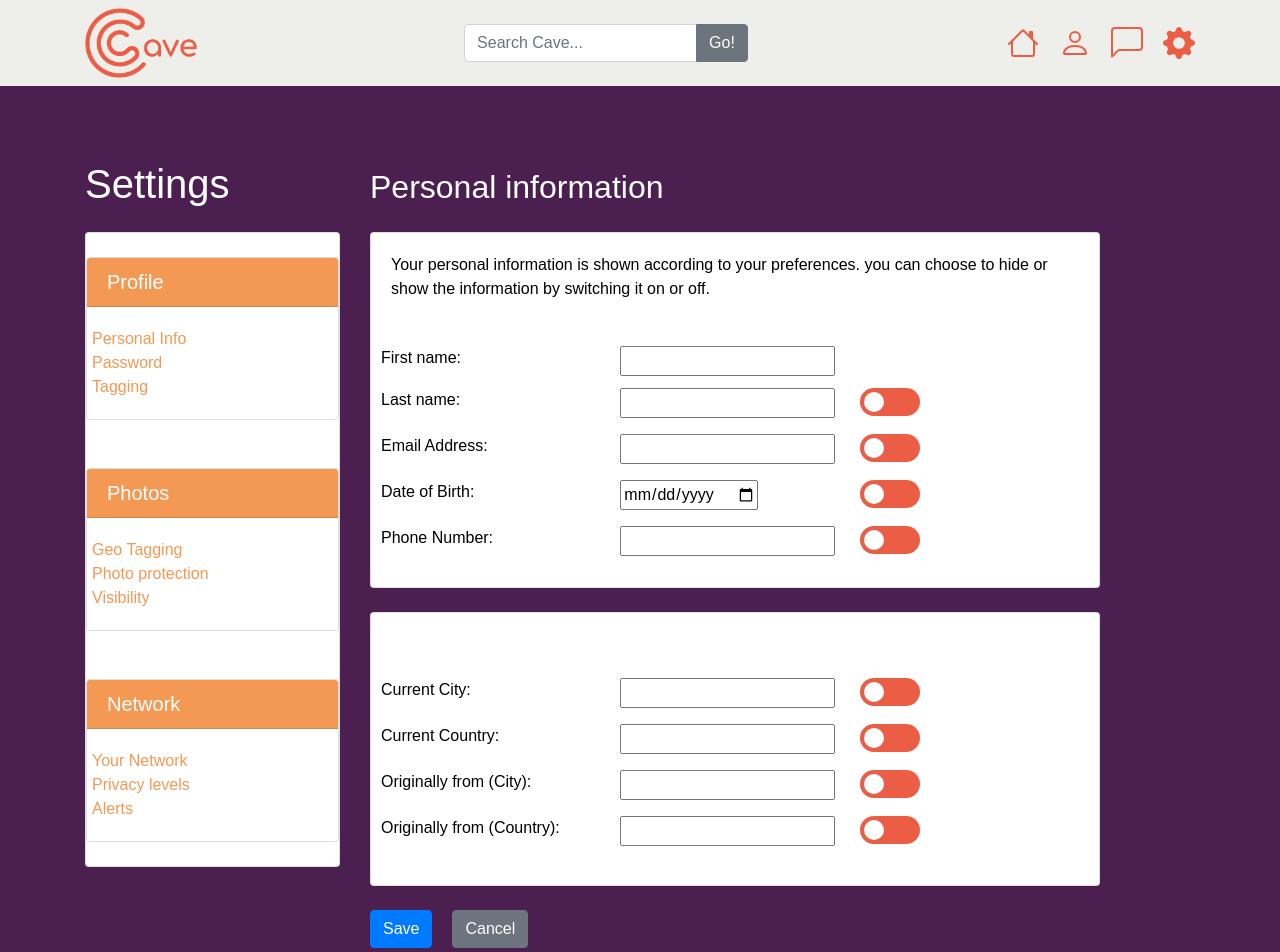
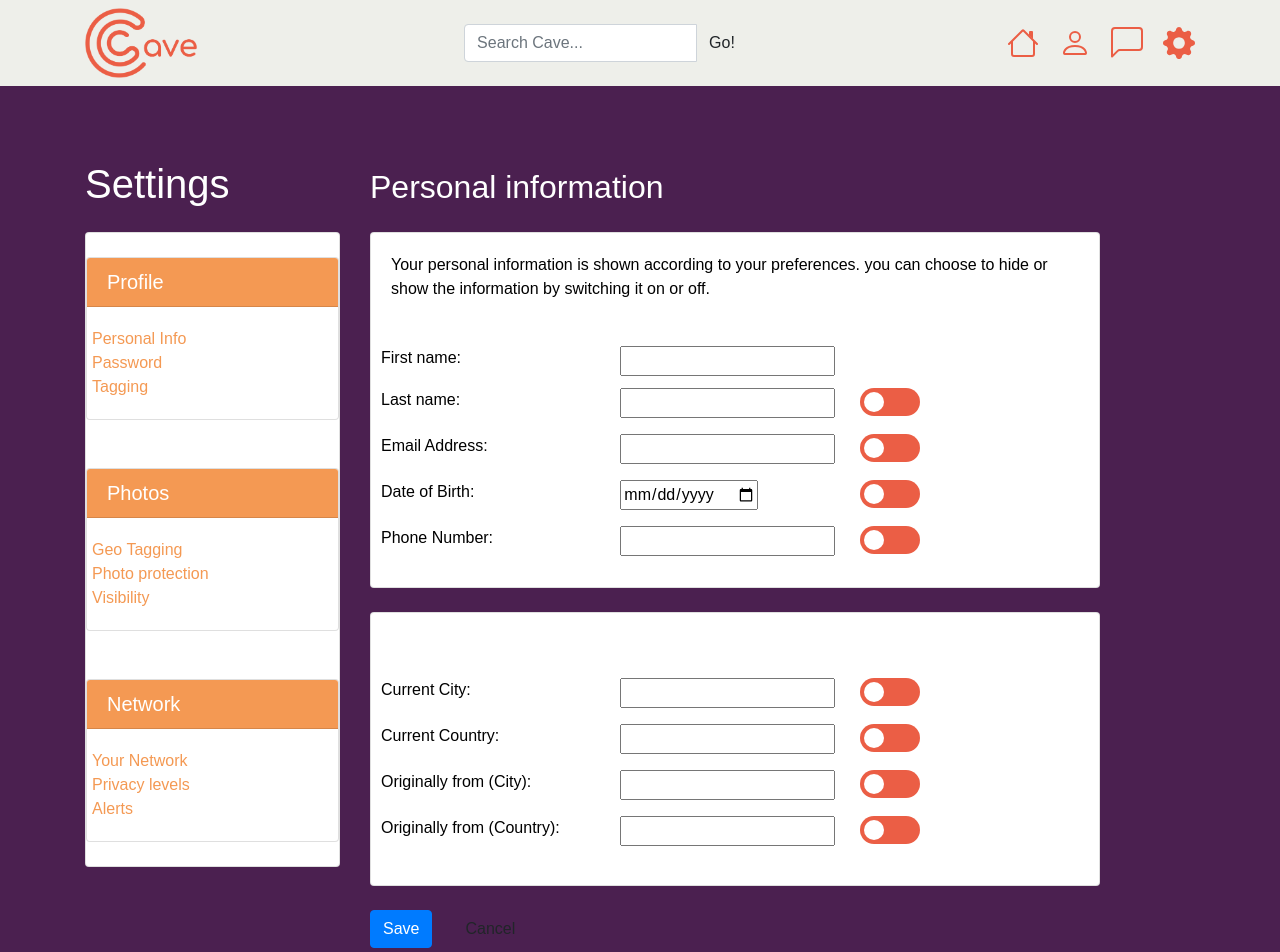
Before and after one commit to DaniD1986/Socialmediapage, a website: page settings-personal.html in a window 1280 px wide. Shown: the top 952 px of the page. Drawn offline with Linux system fonts and the light colour scheme.

Commit message:
Update settings-personal.html

```diff
--- a/settings-personal.html
+++ b/settings-personal.html
@@ -35,7 +35,7 @@
             <div class="input-group">
               <input type="text" class="form-control" placeholder="Search Cave...">
               <span class="input-group-append">
-                <button class="btn btn-secondary" type="button">Go!</button>
+                <button class="btn btn-secondary2" type="button">Go!</button>
                 </li>
                 </ul>
 
@@ -355,7 +355,7 @@
 
 
 				<div>
-					<button class="btn btn-primary" onclick="alert('Your changes have been saved');">Save</button><button class="btn btn-secondary div-button" onClick="history.go(0);">Cancel</button>
+					<button class="btn btn-primary" onclick="alert('Your changes have been saved');">Save</button><button class="btn btn-secondary2 div-button" onClick="history.go(0);">Cancel</button>
 				</div>
 			</div>
 		</div>
```
